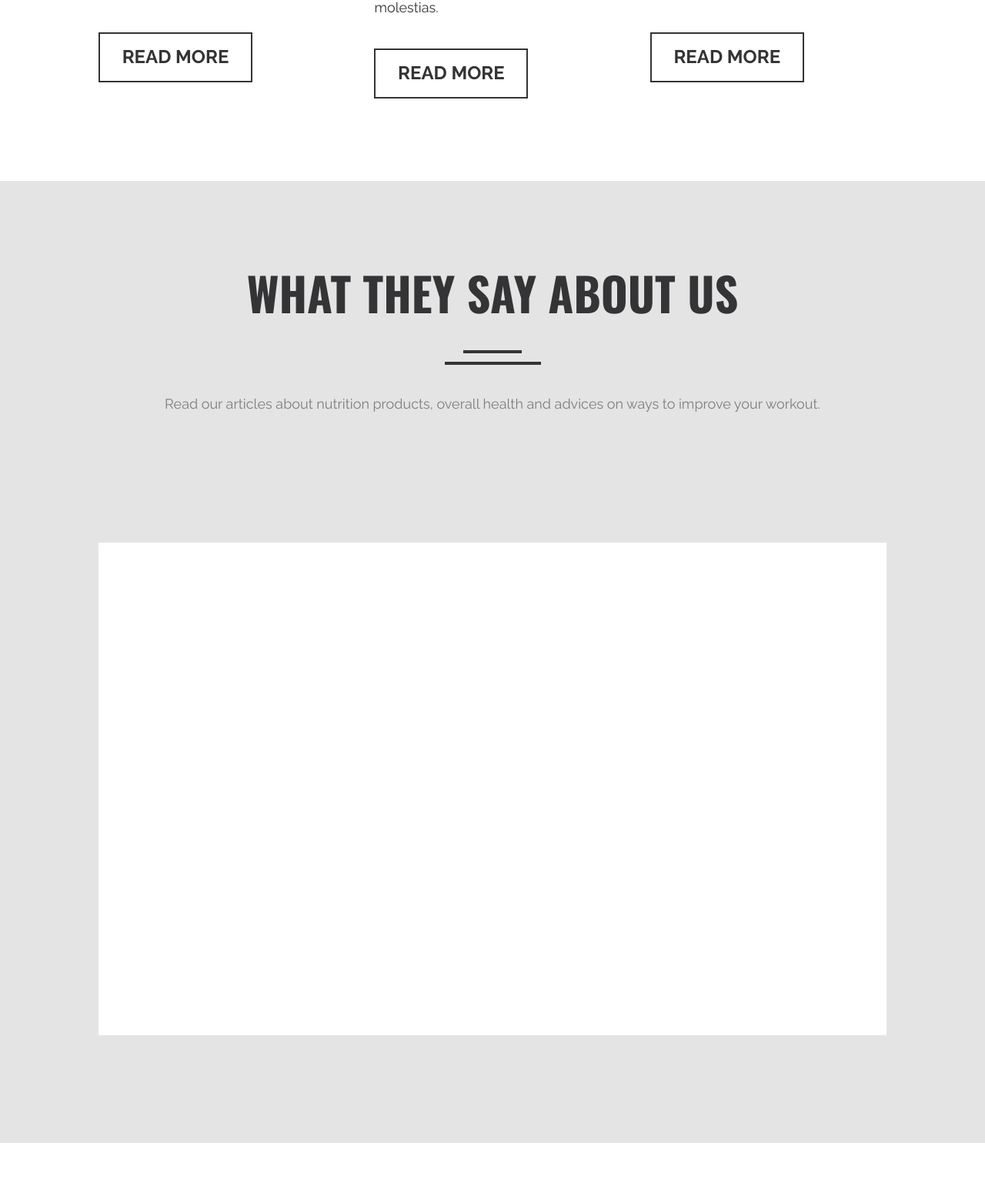
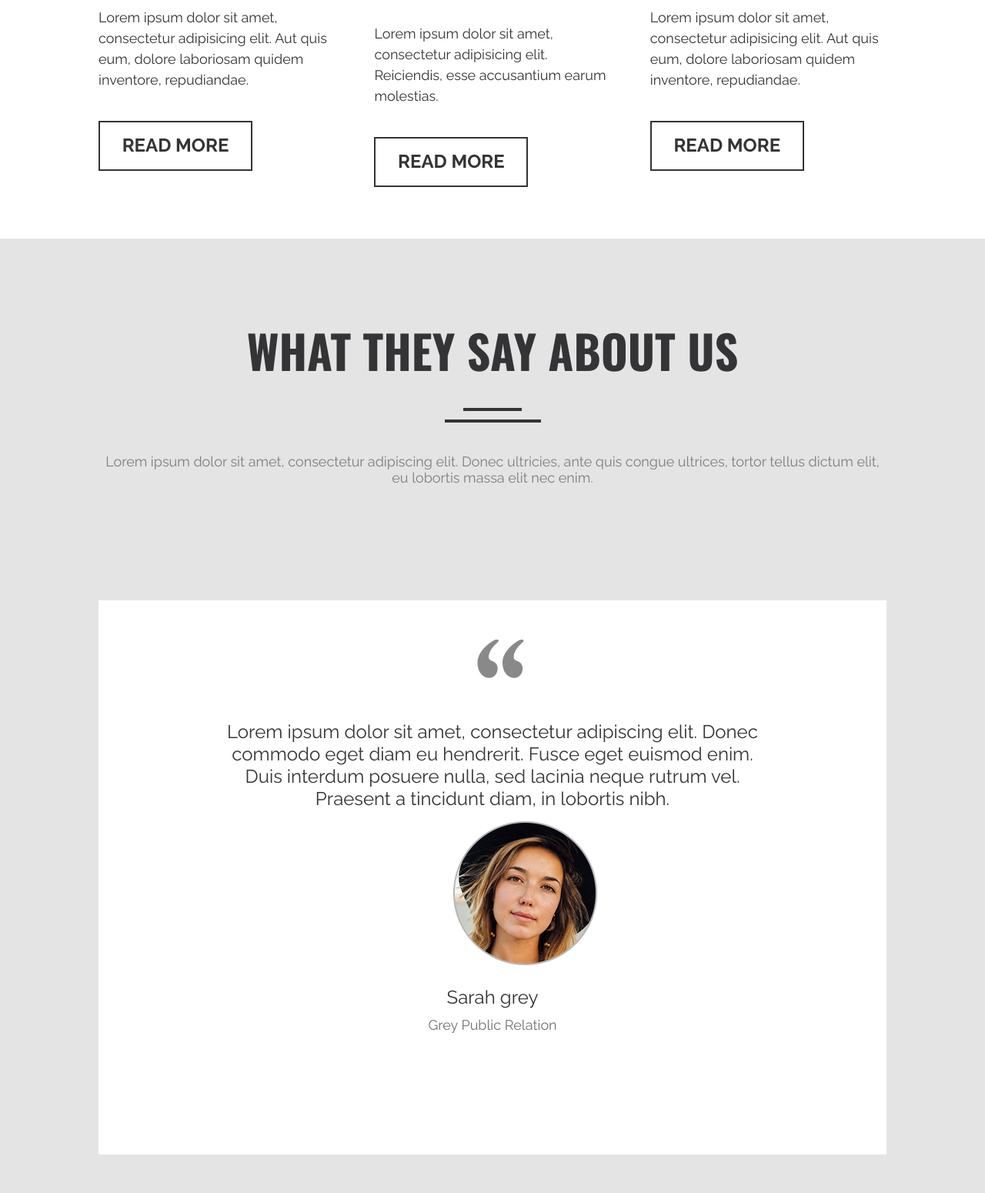
Before and after one commit to Dobrohotova/medhyatrops, a PHP site: page / in a window 1280 px wide; the page is wider, and only the part inside the window is pictured. Shown: the part 4100-5650 px from the top of that part at 77% size. Before the commit the page ends 5585 px from the top of that part, so only its background shows below. Run offline with PHP 8.4, Linux system fonts and the light colour scheme.

Commit message:
testemonial part finished, arrows needed

```diff
--- a/index.php
+++ b/index.php
@@ -193,10 +193,14 @@
 				<h1>What they say about us</h1>
 				<div class="line1"></div>
 				<div class="line2"></div>
-				<h3>Read our articles about nutrition products, overall health and advices on ways to improve your workout.</h3>
+				<h3>Lorem ipsum dolor sit amet, consectetur adipiscing elit. Donec ultricies, ante quis congue ultrices, tortor tellus dictum elit, eu lobortis massa elit nec enim.</h3>
 			</div>
 			<div class="testemonials_all">
-
+				<img class="testemonial_sign" src="media/images/navodnici.png">
+				<p class="testemonial_p">Lorem ipsum dolor sit amet, consectetur adipiscing elit. Donec commodo eget diam eu hendrerit. Fusce eget euismod enim. Duis interdum posuere nulla, sed lacinia neque rutrum vel. Praesent a tincidunt diam, in lobortis nibh. </p>
+				<img class="testemonial_img" src="media/images/testemonial1.png">
+				<p class="testemonial_ime">Sarah grey</p>
+				<p class="testemonial_firma">Grey Public Relation</p>
 			</div>
 		</div>
 		<?php include('footer.html'); ?>
--- a/styles/index.css
+++ b/styles/index.css
@@ -135,7 +135,7 @@ a {
 		}
 
 			.products_ind1 img {
-				margin-left: 13%;
+				margin: 0 23% 0 23%;
 			}
 
 		.products_ind2 {
@@ -150,7 +150,7 @@ a {
 
 
 			.products_ind2 img {
-				margin-left: 13%;
+				margin: 0 23% 0 23%;
 			}
 
 		.products_ind3 {
@@ -160,14 +160,14 @@ a {
 		}
 
 			.products_ind3 img {
-				margin-left: 13%;
+				margin: 0 23% 0 23%;
 			}
 
 	.button_more {
 		width: 200px;
 		height: 65px;
 		border: 2px solid #343436;
-		margin: 70px 25% 0 25%;
+		margin: 70px 30% 0 30%;
 		transition: all 0.3s;
 		-webkit-transition: all 0.3s;
 		-moz-transition: all 0.3s;
@@ -253,7 +253,7 @@ a {
 		}
 
 			.benefits_ind img {
-				margin: 0 38% 0 38%;
+				margin: 0 42% 0 42%;
 			}
 
 				.benefits_h {
@@ -278,7 +278,7 @@ a {
 
 	.articles_container {
 		width: 100%;
-		height: 1225px;
+		height: 1300px;
 	}
 
 		.articles {
@@ -340,13 +340,13 @@ a {
 		}
 
 			.articles_ind img {
-				width: 390px;
-				height: 390px;
+				width: 505px;
+				height: 505px;
 			}
 
 			.articles_ind2 img {
-				width: 390px;
-				height: 390px;
+				width: 505px;
+				height: 505px;
 			}
 
 			.article_h {
@@ -415,7 +415,7 @@ a {
 
 	.testemonials_container {
 		width: 100%;
-		height: 1250px;
+		height: 1330px;
 		background-color: #e5e4e4;
 	}
 
@@ -461,7 +461,46 @@ a {
 
 	.testemonials_all {
 		width: 80%;
-		height: 640px;
+		height: 720px;
 		background-color: white;
 		margin: 0 auto;
 	}
+
+
+		.testemonial_sign {
+			margin: 5% 48% 5% 48%;
+		}
+
+		.testemonial_p {
+			width: 70%;
+			height: 120px;
+			margin: 0 auto;
+			text-align: center;
+			font-size: 24px;
+			font-family: 'Raleway', sans-serif;
+			font-weight: 400;
+			color: #343436;
+		}
+
+
+		.testemonial_img {
+			margin: 1% 45% 2% 45%;
+		}
+
+		.testemonial_ime {
+			font-family: 'Raleway', sans-serif;
+			text-align: center;
+			font-size: 24px;
+			color: #343436;
+			font-weight: 400;
+			line-height: 1.5;
+		}
+
+		.testemonial_firma {
+			font-family: 'Raleway', sans-serif;
+			text-align: center;
+			font-size: 18px;
+			color: #717171;
+			font-weight: 400;
+			line-height: 2;
+		}
```
Also changed, not shown: media/images/navodnici.png (added), media/images/testemonial1.png (added).
